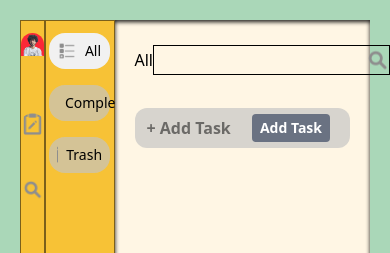
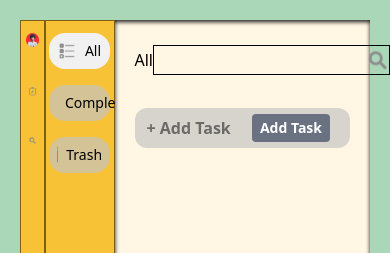
Before and after one commit to parsa-farshah/ToDoList, a website: page index.html in a window 390 px wide. Shown: the top 253 px of the page. Drawn offline with Linux system fonts and the light colour scheme.

Commit message:
style: add image pannel width responsive

```diff
--- a/index.html
+++ b/index.html
@@ -14,19 +14,19 @@
       >
         <!-------------------------- profile picture ---------------->
         <figure
-          class="w-[40px] h-[40px] rounded-xl overflow-hidden mt-3 cursor-pointer"
+          class="w-[60%]  rounded-xl overflow-hidden mt-3 cursor-pointer"
         >
           <img src="src/images/parsa3.jpg" alt="profile" />
         </figure>
         <!------------------ task icon ------------------------->
         <figure
-          class="w-[25px] h-[25px] rounded-xl overflow-hidden cursor-pointer hover:scale-125 duration-500"
+          class="w-[40%] rounded-xl overflow-hidden cursor-pointer hover:scale-125 duration-500"
         >
           <img src="src/images/task.png" alt="task" />
         </figure>
         <!------------------------------ search icon ----------------------->
         <figure
-          class="w-[25px] h-[25px] rounded-xl overflow-hidden cursor-pointer hover:scale-125 duration-500"
+          class="w-[40%] rounded-xl overflow-hidden cursor-pointer hover:scale-125 duration-500"
         >
           <img src="src/images/search.png" alt="search" />
         </figure>
```
Also changed, not shown: src/style/output.css.
